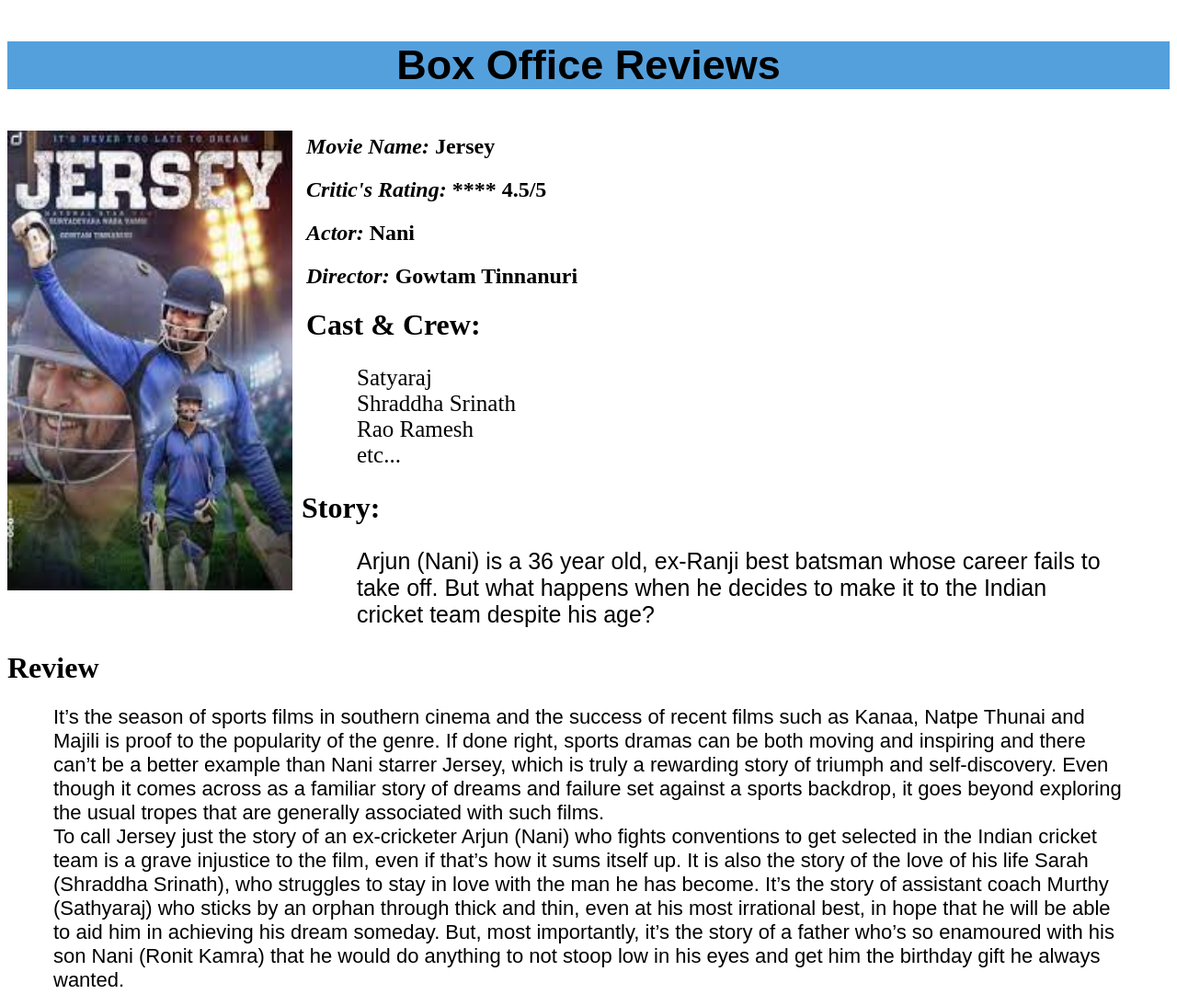
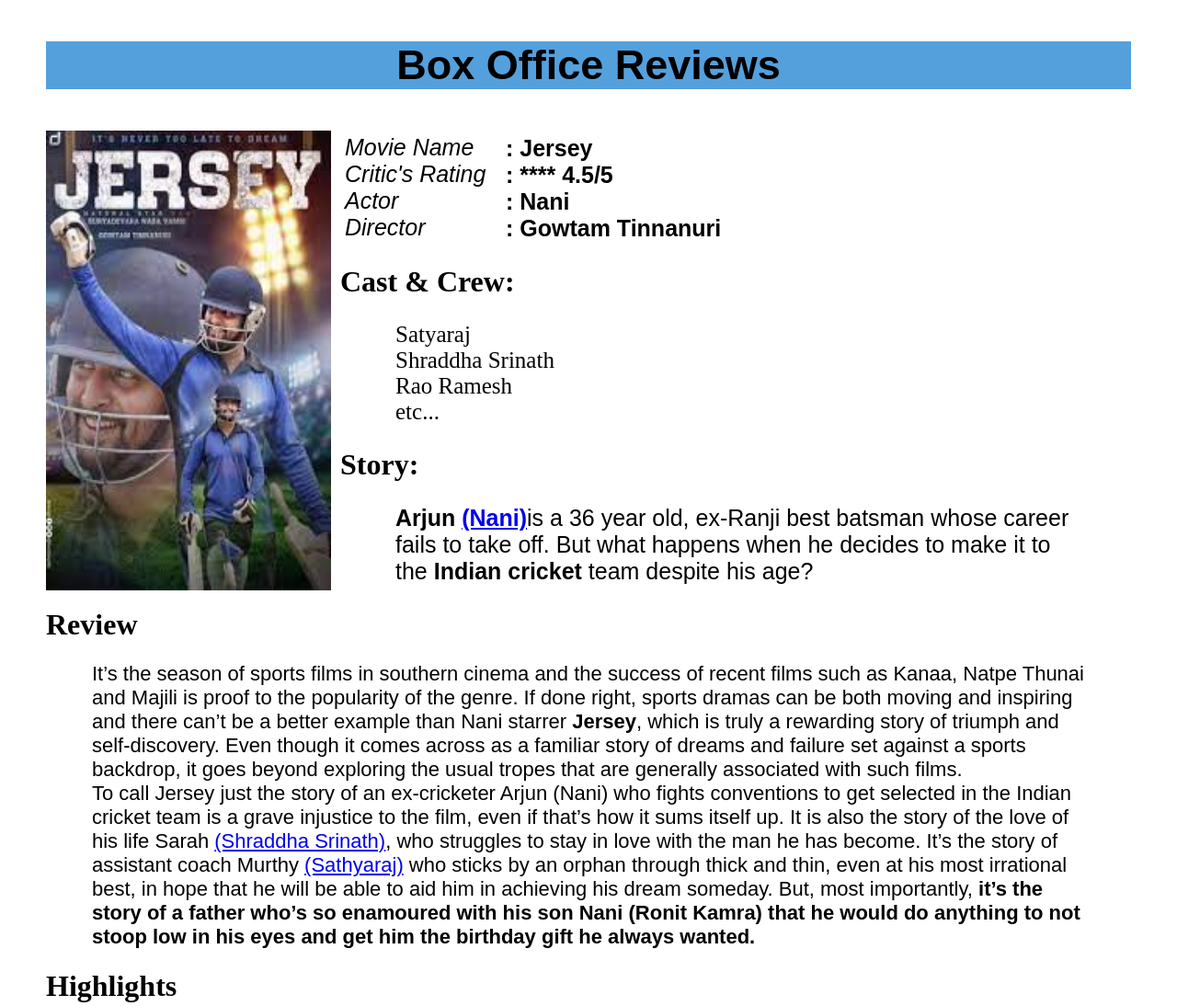
Before and after one commit to SomuTech/Web_Technologies_Lab, a plain HTML site: page MovieReview.html in a window 1280 px wide. Shown: the top 1094 px of the page at 92% size. Drawn offline with Linux system fonts and the light colour scheme.

Commit message:
Add files via upload

```diff
--- a/MovieReview.html
+++ b/MovieReview.html
@@ -1,28 +1,36 @@
 <!DOCTYPE html>
 <html>
+
 <head>
   <title>Movie Review</title>
 </head>
-  <body>
+
+<body style="margin-top: 10px; margin-left: 50px; margin-right: 50px;">
   <center>
-      <p
-        style="
+    <p style="
           background-color: rgb(84, 160, 221);
           font-family: Arial;
           font-size: 45px;
-        "
-      >
+        ">
       <b>Box Office Reviews</b>
     </p>
   </center>
   <img src="img/download.jfif" style="width: 310px; height: 500px" />
-    <h2 style="margin-left: 325px; margin-top: -500px">
-      <i>Movie Name:</i> Jersey
-    </h2>
-    <h2 style="margin-left: 325px"><i>Critic's Rating:</i> **** 4.5/5</h2>
-    <h2 style="margin-left: 325px"><i>Actor:</i> Nani</h2>
-    <h2 style="margin-left: 325px"><i>Director:</i> Gowtam Tinnanuri</h2>
-    <h1 style="margin-left: 325px">Cast & Crew:</h1>
+  <p style="margin-left: 325px; margin-top: -500px; font-size:25px; font-family: Arial;">
+    <i>Movie Name</i><br>
+    <i>Critic's Rating</i><br>
+    <i>Actor</i><br>
+    <i>Director</i> <br>
+  </p>
+
+  <p style="margin-left: 500px; margin-top:-140px; font-size:25px; font-family: Arial;">
+    <b>: Jersey</b><br>
+    <b>: **** 4.5/5</b><br>
+    <b> : Nani</b><br>
+    <b>: Gowtam Tinnanuri</b><br>
+  </p>
+
+  <h1 style="margin-left: 320px; "> Cast & Crew:</h1>
   <p style="margin-left: 380px; font-size: 25px">
     Satyaraj<br />
     Shraddha Srinath<br />
@@ -31,9 +39,10 @@
   </p>
   <h1 style="margin-left: 320px">Story:</h1>
   <p style="margin-left: 380px; margin-right: 55px; font-size: 25px; font-family:arial;">
-      Arjun (Nani) is a 36 year old, ex-Ranji best batsman whose career fails to
-      take off. But what happens when he decides to make it to the Indian
-      cricket team despite his age?
+    <b> Arjun <a href="https://en.wikipedia.org/wiki/Nani_(actor)">(Nani)</a></b>is a 36 year old, ex-Ranji best batsman
+    whose career fails to
+    take off. But what happens when he decides to make it to the <b>Indian
+      cricket</b> team despite his age?
   </p>
   <h1>Review</h1>
   <p style="margin-left: 50px; margin-right: 50px; font-size: 22px; font-family:arial;">
@@ -41,21 +50,23 @@
     recent films such as Kanaa, Natpe Thunai and Majili is proof to the
     popularity of the genre. If done right, sports dramas can be both moving
     and inspiring and there can’t be a better example than Nani starrer
-      Jersey, which is truly a rewarding story of triumph and self-discovery.
+    <b>Jersey</b>, which is truly a rewarding story of triumph and self-discovery.
     Even though it comes across as a familiar story of dreams and failure set
     against a sports backdrop, it goes beyond exploring the usual tropes that
     are generally associated with such films.<br />
     To call Jersey just the story of an ex-cricketer Arjun (Nani) who fights
     conventions to get selected in the Indian cricket team is a grave
     injustice to the film, even if that’s how it sums itself up. It is also
-      the story of the love of his life Sarah (Shraddha Srinath), who struggles
+    the story of the love of his life Sarah <a href="https://en.wikipedia.org/wiki/Shraddha_Srinath">(Shraddha
+      Srinath)</a>, who struggles
     to stay in love with the man he has become. It’s the story of assistant
-      coach Murthy (Sathyaraj) who sticks by an orphan through thick and thin,
+    coach Murthy <a href="https://en.wikipedia.org/wiki/Sathyaraj">(Sathyaraj)</a> who sticks by an orphan through thick
+    and thin,
     even at his most irrational best, in hope that he will be able to aid him
-      in achieving his dream someday. But, most importantly, it’s the story of a
+    in achieving his dream someday. But, most importantly, <b> it’s the story of a
       father who’s so enamoured with his son Nani (Ronit Kamra) that he would do
       anything to not stoop low in his eyes and get him the birthday gift he
-      always wanted.
+      always wanted.</b>
   </p>
   <h1>Highlights</h1>
   <ul style="font-size: 20px;font-family:arial;">
@@ -84,4 +95,5 @@
     film.
   </p>
 </body>
+
 </html>
```
Also changed, not shown: RegistrationPage.html (added, +38 -0 lines). Lines whose indentation alone changed are shown as unchanged.
